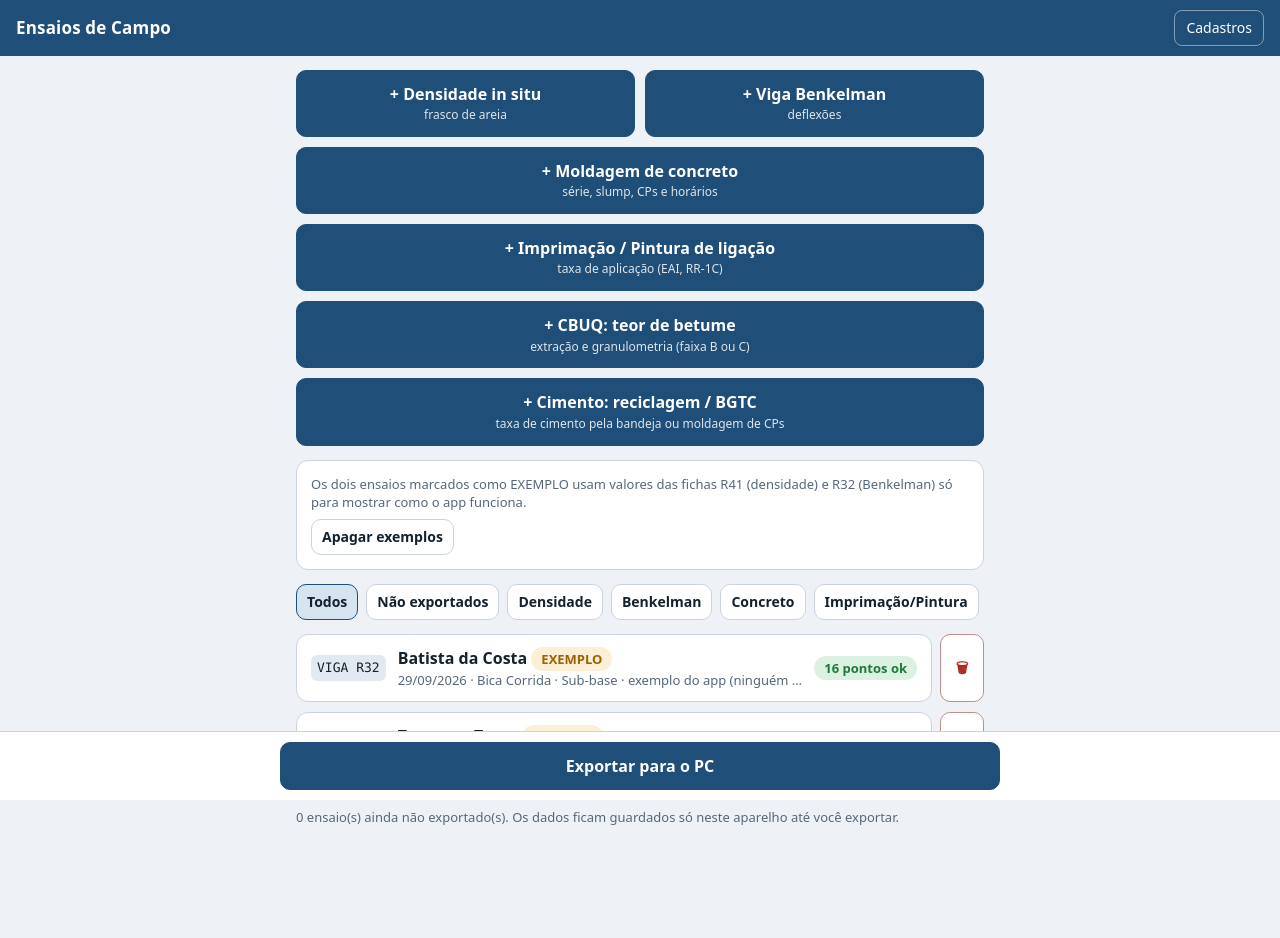
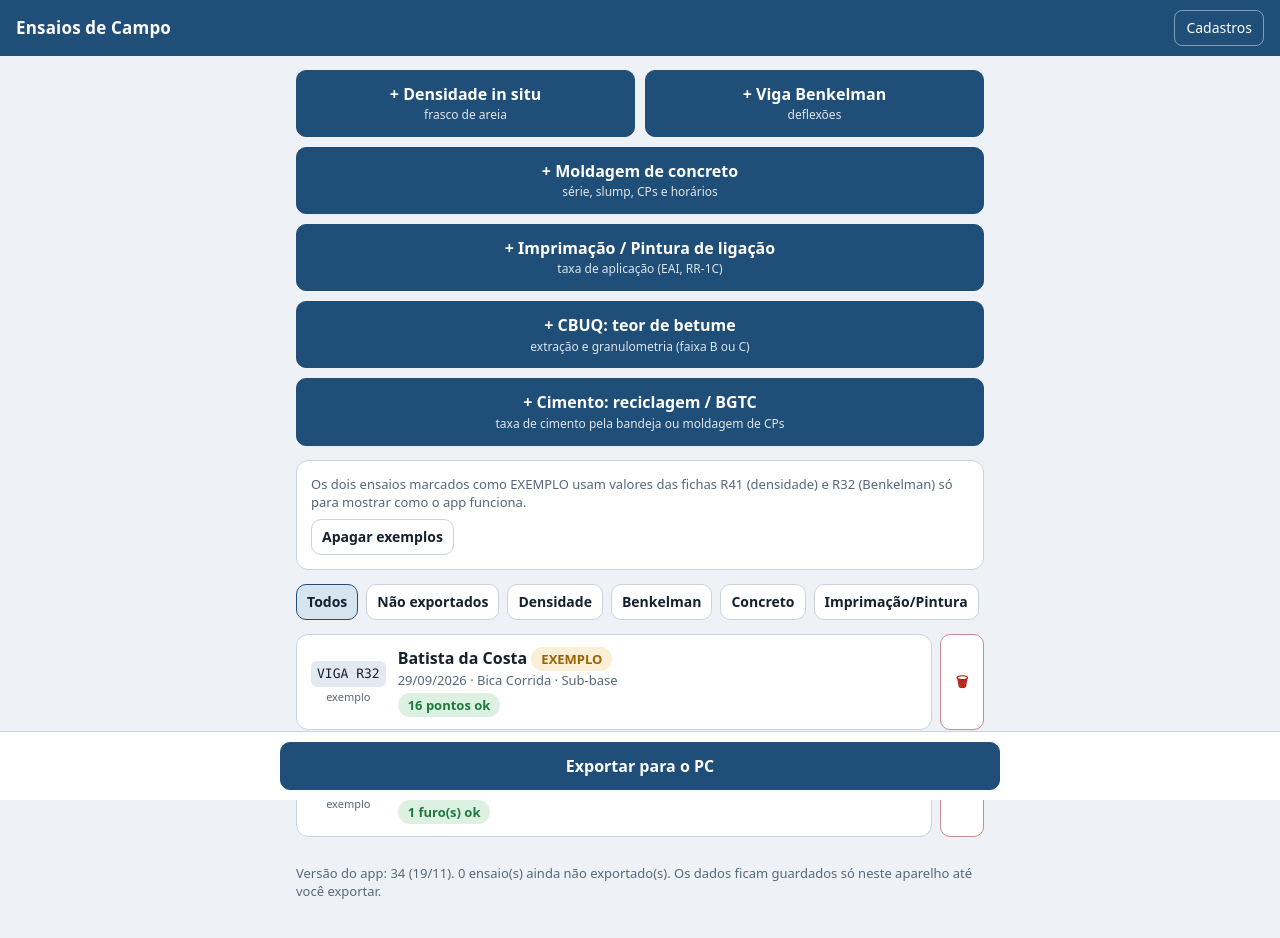
Before and after one commit to wapuz81/LABORATORIO, a plain HTML site: page app/index.html in a window 1280 px wide. Drawn offline with Linux system fonts and the light colour scheme.

Commit message:
App: nome de quem preencheu embaixo da etiqueta, texto sem corte, Exportar vira reserva com sincronização ligada, versão no rodapé. SW v34
Co-Authored-By: Claude Opus 5.5 <noreply@anthropic.com>
Claude-Session: https://claude.ai/code/session_013AY3MbCKxUWYxYG8961US3

```diff
--- a/app/index.html
+++ b/app/index.html
@@ -75,10 +75,12 @@ input.num{font-variant-numeric:tabular-nums;text-align:right}
 .list{display:flex;flex-direction:column;gap:10px}
 .item{background:var(--surface);border:1px solid var(--line);border-radius:12px;padding:12px 14px;display:flex;gap:12px;align-items:center;cursor:pointer;text-align:left;font:inherit;color:inherit;width:100%}
 .itemrow{display:flex;gap:8px;align-items:stretch}.itemrow .item{flex:1;min-width:0}.rmitem{flex:none;min-width:44px;padding:0 10px}
+.tagcol{display:flex;flex-direction:column;align-items:center;gap:3px;flex:none;max-width:96px}
+.tagcol .quem{font-size:11px;color:var(--muted);text-align:center;line-height:1.2;overflow-wrap:anywhere}
 .item .tag{font-family:var(--mono);font-size:13px;background:var(--sunk);border-radius:6px;padding:4px 6px;white-space:nowrap}
 .item .main{flex:1;min-width:0}
 .item .t{font-weight:700}
-.item .s{font-size:13px;color:var(--muted);white-space:nowrap;overflow:hidden;text-overflow:ellipsis}
+.item .s{font-size:13px;color:var(--muted)}
 .empty{color:var(--muted);text-align:center;padding:28px 10px;border:1px dashed var(--line);border-radius:12px}
 .furo-h{display:flex;align-items:center;gap:8px}
 .furo-h b{flex:1}
@@ -177,6 +179,7 @@ const PADRAO = {
 // critérios usados nos cálculos (substituídos pela aba TOLERANCIAS da planilha PARAMETROS DE PROJETO)
 const TOL = {gcMin:100, hMin:-2, hMax:1};
 const CHAVE = "lab-campo-v1";
+const VERSAO_APP = "34 (19/11)";
 /* ================= Armazenamento ================= */
 let DB;
 function carregar(){
@@ -505,13 +508,13 @@ function telaLista(){
         ${confirmando==="lista:"+e.id?`<div class="confirm"><b>Apagar ${rotTag(e)} · ${esc(e.rua||e.local||"")} (${dataBR(e.data)})?</b><span class="note">${e.exemplo?"É só um exemplo do app.":compartilhavel(e)?"Ele some de todos os celulares.":"Se ainda não foi para o PC, os dados se perdem."}</span>
           <div class="row"><button class="btn danger" type="button" data-apsim="${e.id}">Apagar</button><button class="btn" type="button" data-apnao="1">Cancelar</button></div></div>`:""}
         <div class="itemrow"><button class="item" type="button" data-id="${e.id}">
-          <span class="tag">${rotTag(e)}</span>
+          <span class="tagcol"><span class="tag">${rotTag(e)}</span><span class="quem">${e.exemplo?"exemplo":quemFez(e)?esc(quemFez(e)):"sem nome"}</span></span>
           <span class="main"><span class="t">${esc(e.tipo==="concreto"?(e.local||e.rua||"Local não informado"):(e.rua||"Rua não informada"))}${e.exemplo?' <span class="chip warn">EXEMPLO</span>':""}</span>
-            <span class="s" style="display:block">${dataBR(e.data)} · ${e.tipo==="concreto"?esc((e.estrutura||"")+" "+(e.elemento||"")):(e.tipo==="betume"?"Faixa "+esc(e.faixa||"?"):esc(e.material||"material?"))+" · "+esc(e.camada||"camada?")}${e.status==="exportado"?" · no PC":(e.concluido?" · concluído":"")}${e.exemplo?" · exemplo do app (ninguém preencheu)":quemFez(e)?" · por "+esc(quemFez(e)):" · quem: não informado"}${compartilhavel(e)&&hashE(e)!==e._h?" · ⟳ não sincronizado":""}</span></span>
-          <span class="chip ${s.cls}">${s.t}</span>
+            <span class="s" style="display:block">${dataBR(e.data)} · ${e.tipo==="concreto"?esc((e.estrutura||"")+" "+(e.elemento||"")):(e.tipo==="betume"?"Faixa "+esc(e.faixa||"?"):esc(e.material||"material?"))+" · "+esc(e.camada||"camada?")}${e.status==="exportado"?" · no PC":(e.concluido?" · concluído":"")}${compartilhavel(e)&&hashE(e)!==e._h?" · ⟳ não sincronizado":""}</span>
+            <span class="chip ${s.cls}" style="display:inline-block;margin-top:4px;white-space:normal">${s.t}</span></span>
         </button><button class="btn small danger rmitem" type="button" data-rm="${e.id}" aria-label="Apagar ensaio ${rotTag(e)}">🗑</button></div>`;}).join(""):`<div class="empty">Nenhum ensaio aqui. Toque em “+ Densidade in situ” ou “+ Viga Benkelman” para começar.</div>`}
     </div>
-    <p class="note">${pend} ensaio(s) ainda não exportado(s). Os dados ficam guardados só neste aparelho até você exportar.</p>
+    <p class="note">Versão do app: ${VERSAO_APP}. ${DB.syncQuando&&!DB.syncErro?"Ensaio concluído vai para o PC sozinho.":pend+" ensaio(s) ainda não exportado(s). Os dados ficam guardados só neste aparelho até você exportar."}</p>
     ${blocoLancados()}`;
   if($("#lancAtu"))$("#lancAtu").onclick=()=>buscarLancados(true);
   if($("#syncAgora"))$("#syncAgora").onclick=()=>sincronizar(true);
@@ -527,7 +530,9 @@ function telaLista(){
   document.querySelectorAll("[data-rm]").forEach(b=>b.onclick=()=>{confirmando="lista:"+b.dataset.rm;render();});
   document.querySelectorAll("[data-apnao]").forEach(b=>b.onclick=()=>{confirmando=null;render();});
   document.querySelectorAll("[data-apsim]").forEach(b=>b.onclick=()=>{apagarEnsaio(b.dataset.apsim);confirmando=null;toast("Ensaio apagado");render();});
-  setBar([{t:"Exportar para o PC",cls:"primary",f:()=>ir("exportar")}]);
+  const syncOk=DB.syncQuando&&!DB.syncErro&&envioCfg().chave;
+  if(syncOk){setBar(null);$("#app").insertAdjacentHTML("beforeend",`<div><button class="btn small" type="button" id="exReserva">Exportar arquivo (reserva)</button></div>`);$("#exReserva").onclick=()=>ir("exportar");}
+  else setBar([{t:"Exportar para o PC",cls:"primary",f:()=>ir("exportar")}]);
 }
 
 /* ================= Campos comuns ================= */
--- a/app/sw.js
+++ b/app/sw.js
@@ -1,5 +1,5 @@
 // Guarda o app no aparelho para funcionar sem internet na obra.
-const CACHE = "ensaios-campo-v32";
+const CACHE = "ensaios-campo-v34";
 const ARQUIVOS = ["./", "index.html", "manifest.webmanifest", "icon.svg"];
 self.addEventListener("install", e => { e.waitUntil(caches.open(CACHE).then(c => c.addAll(ARQUIVOS))); self.skipWaiting(); });
 self.addEventListener("activate", e => {
```
